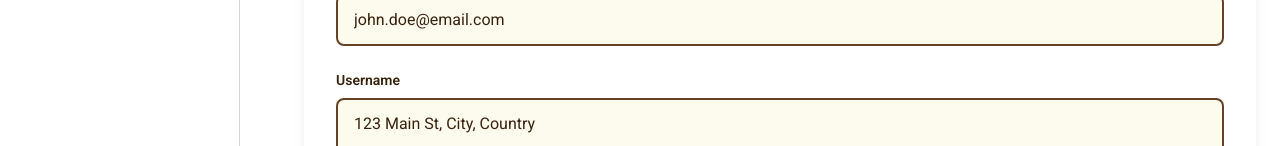
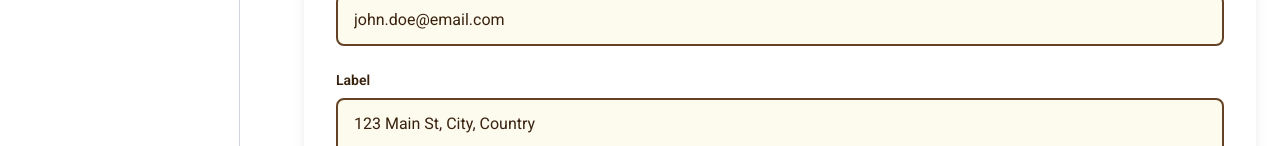
Before and after one commit to Pawradise-Inn/pawradise-inn, a React (Vite) app in the folder frontend/: page /staff/management/profile in a window 1280 px wide. Shown: the part 654-800 px from the top of the page. Built offline with nearby package versions, Linux system fonts and the light colour scheme.

Commit message:
fix wrong label on profile comp

```diff
--- a/frontend/src/components/Profile/Profile_comp.jsx
+++ b/frontend/src/components/Profile/Profile_comp.jsx
@@ -94,7 +94,7 @@ const Profile_comp = () => {
                    { /* address */}
                    <div>
                         <label className="block text-sm font-semibold mb-2">
-                            Username
+                            Label
                         </label>
                         <textarea
                             value={address}
```
